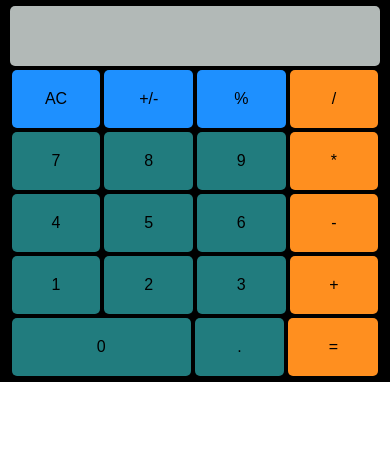
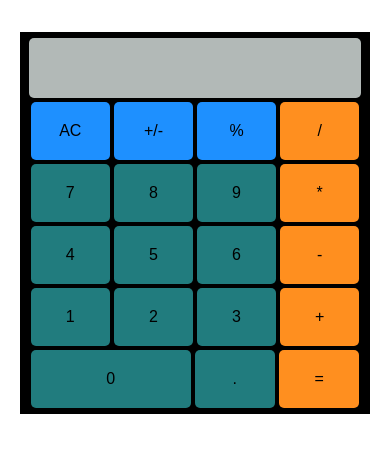
Before and after one commit to daniel-sebastian-buhaianu/top-calculator, a plain HTML site: page index.html in a window 390 px wide. Drawn offline with Linux system fonts and the light colour scheme.

Commit message:
Make design responsive

```diff
--- a/index.html
+++ b/index.html
@@ -21,12 +21,20 @@
       }
       #calculator {
         width: 100%;
+        margin-top: 2rem;
         display: flex;
         flex-direction: column;
         justify-content: center;
         align-items: center;
         background-color: black;
         padding: 0.25rem 0;
+      }
+      @media only screen and (min-width: 351px) {
+        #calculator {
+          width: 350px;
+          margin-left: auto;
+          margin-right: auto;
+        }
       }
       #display, #keypad {
         width: 95%;
```
